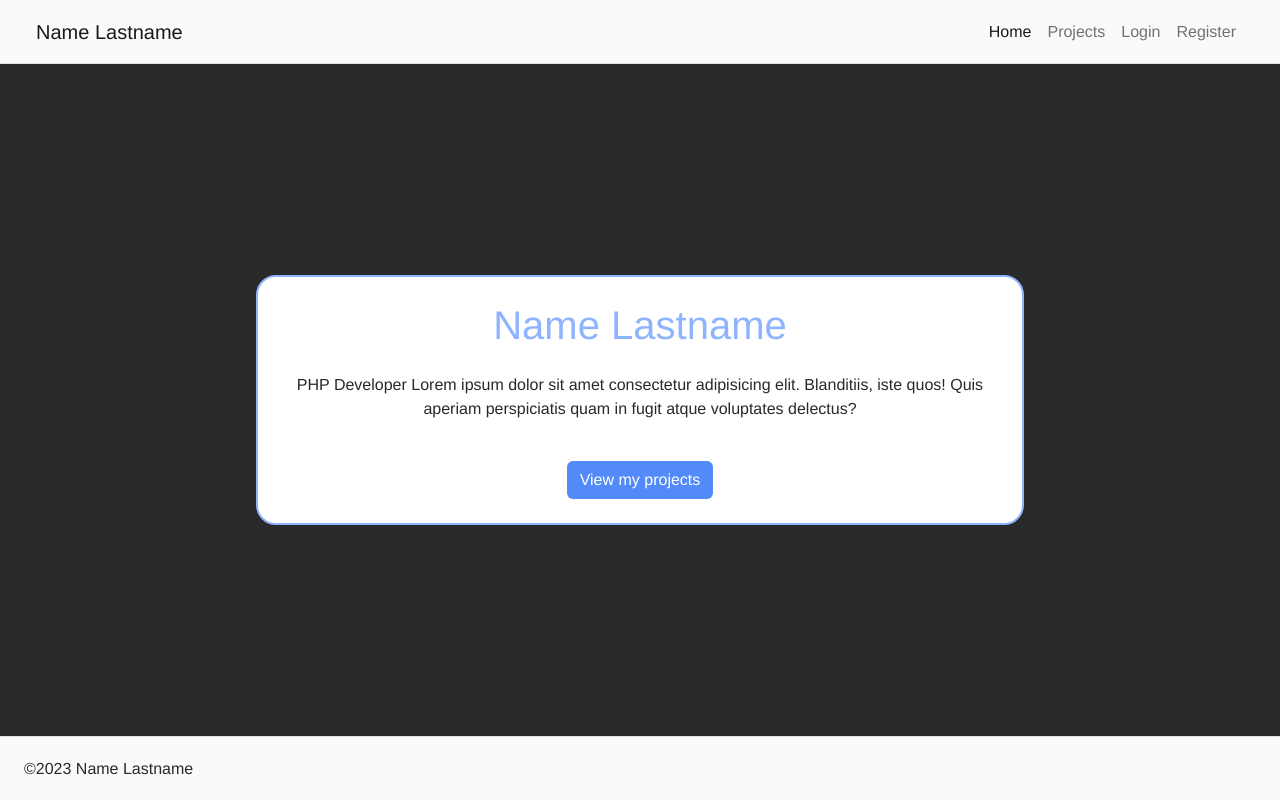
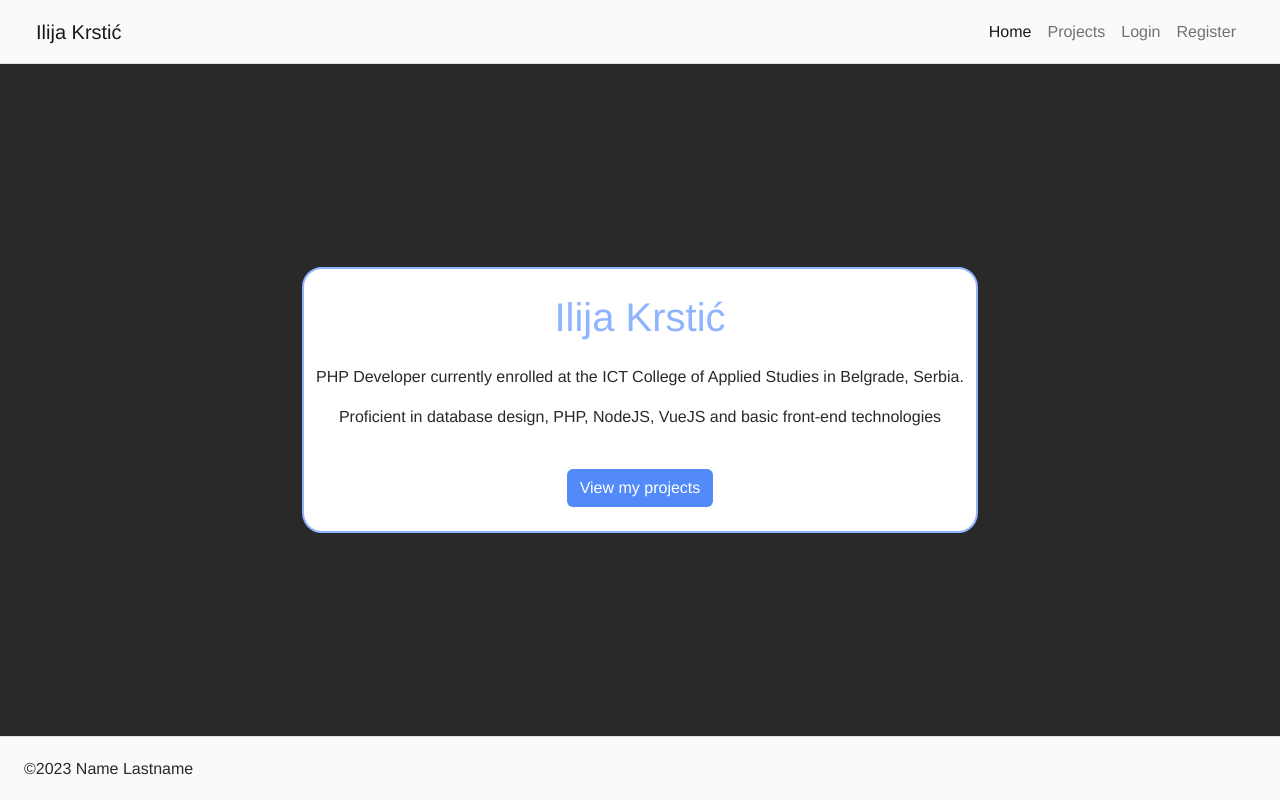
Before and after one commit to techbabette/Portfolio-Frontend, a Vue app: page /projects in a window 1280 px wide. Built offline with nearby package versions, Linux system fonts and the light colour scheme; no server answers; some icons are missing.

Commit message:
Landing page personalization

```diff
--- a/src/components/Nav.vue
+++ b/src/components/Nav.vue
@@ -2,7 +2,7 @@
 <nav class="navbar navbar-expand-lg border-bottom">
   <div class="container-fluid">
     <router-link class="navbar-brand" to="/">
-      Name Lastname
+      Ilija Krstić
     </router-link>
     <button class="navbar-toggler" type="button" data-bs-toggle="collapse" data-bs-target="#navbarSupportedContent" aria-controls="navbarSupportedContent" aria-expanded="false" aria-label="Toggle navigation">
       <span class="navbar-toggler-icon"></span>
--- a/src/components/pages/Landing.vue
+++ b/src/components/pages/Landing.vue
@@ -1,9 +1,10 @@
 <template>
 <div class="ViewHeight" id="landingBody">
-    <div data-aos="zoom-in-down" class="text-center row justify-content-center" style="text-align: center;">
-        <div class="col-8 landing-cover">
-            <h1 id="AuthorName" class="my-4">Name Lastname</h1>
-            <p>PHP Developer Lorem ipsum dolor sit amet consectetur adipisicing elit. Blanditiis, iste quos! Quis aperiam perspiciatis quam in fugit atque voluptates delectus?</p>
+    <div data-aos="zoom-in-down" class="text-center landing-cover row justify-content-center" style="text-align: center;">
+        <div class="col-12">
+            <h1 id="AuthorName" class="my-4">Ilija Krstić</h1>
+            <p>PHP Developer currently enrolled at the ICT College of Applied Studies in Belgrade, Serbia.</p>
+            <p>Proficient in database design, PHP, NodeJS, VueJS and basic front-end technologies</p>
            <router-link to="/projects" class="btn PrimaryButton my-4">View my projects</router-link>
         </div>
     </div>
```
